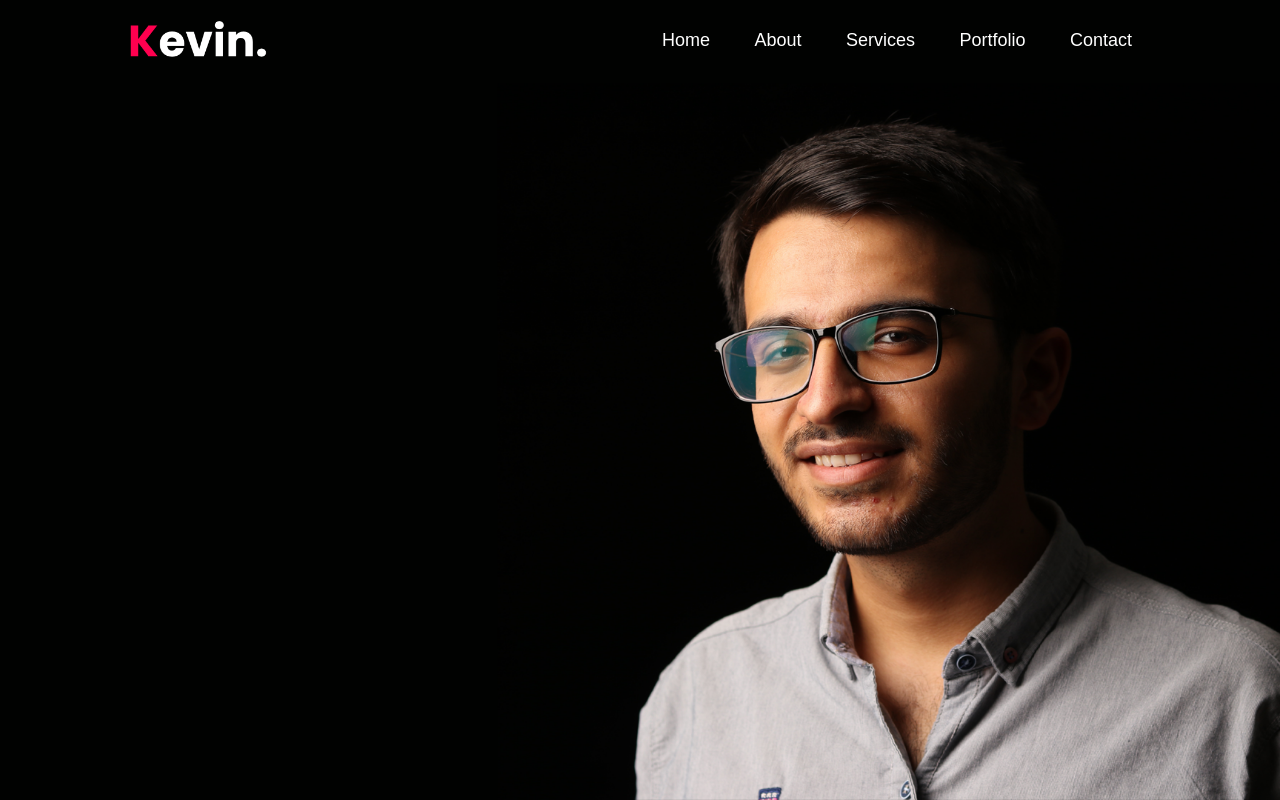
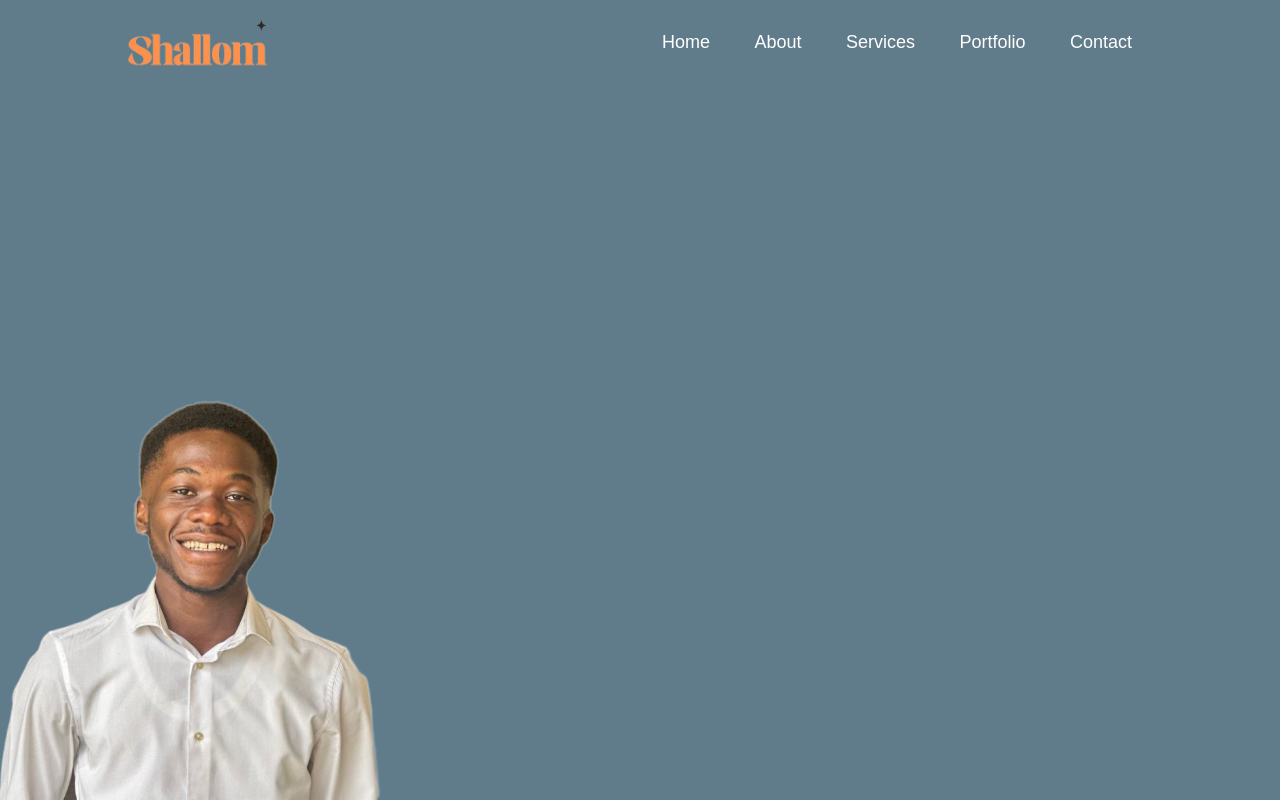
Before and after one commit to whoIsOneZero/portfolio_website, a plain HTML site: page index.html in a window 1280 px wide. Drawn offline with Linux system fonts and the light colour scheme.

Commit message:
add: background image, logo

```diff
--- a/index.html
+++ b/index.html
@@ -12,7 +12,7 @@
     <div id="header">
       <div class="container">
         <nav>
-          <img src="images/logo.png" class="logo" />
+          <img src="images/shalom_logo.png" class="logo" />
           <ul>
             <li><a href="#">Home</a></li>
             <li><a href="#">About</a></li>
@@ -21,6 +21,7 @@
             <li><a href="#">Contact</a></li>
           </ul>
         </nav>
+        <div id="background_image"></div>
       </div>
     </div>
   </body>
--- a/style.css
+++ b/style.css
@@ -6,14 +6,14 @@
 }
 
 body {
-  background: #080808;
+  background: #607c8b;
   color: #fff;
+  position: relative;
 }
 
 #header {
   width: 100%;
   height: 100vh;
-  background-image: url(images/background.png);
   background-size: cover;
   background-position: center;
 }
@@ -51,7 +51,7 @@ nav ul li a::after {
   content: "";
   width: 0;
   height: 3px;
-  background: #ff004f;
+  background: #ff914d;
   position: absolute;
   left: 0;
   bottom: -6px;
@@ -61,3 +61,15 @@ nav ul li a::after {
 nav ul li a:hover::after {
   width: 100%;
 }
+
+#background_image {
+  position: absolute;
+  bottom: 0;
+  /* left: 0; */
+  right: 0;
+  background-image: url("images/shalom_background-1.png");
+  background-size: contain;
+  background-repeat: no-repeat;
+  width: 100%;
+  height: 50%;
+}
```
Also changed, not shown: images/background.png (deleted), images/kermit/kermit-1.jpg (deleted), images/kermit/kermit-2.jpg (deleted), images/kermit/kermit-happy.jpg (deleted), images/logo.png (deleted), images/shalom_background-1.png (added), images/shalom_background.png (added), images/shalom_logo.png (added), 1 other file.
